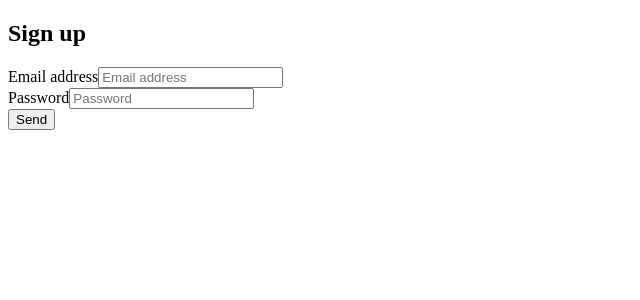
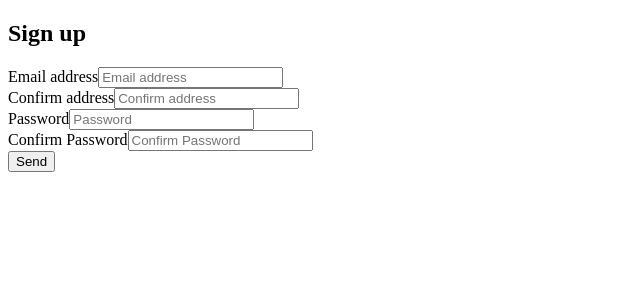
Before and after one commit to igormoraesdev/crypto, a Next.js app in the folder frontend/: page /register in a window 1280 px wide. Shown: the top 300 px of the page, without its empty margins (0-640 px from the left). Built offline with nearby package versions, Linux system fonts and the light colour scheme.

Commit message:
chore: update register layout]

```diff
--- a/frontend/src/screens/Register/index.tsx
+++ b/frontend/src/screens/Register/index.tsx
@@ -25,10 +25,28 @@ const RegisterScreen = () => {
                 required
               />
               <TextInput
+                label="Confirm address"
+                placeholder="Confirm address"
+                id="email-address"
+                name="confirmEmail"
+                type="email"
+                autocomplete="email"
+                required
+              />
+              <TextInput
                 label="Password"
                 placeholder="Password"
                 id="email-address"
                 name="password"
+                type="password"
+                autocomplete="current-password"
+                required
+              />
+              <TextInput
+                label="Confirm Password"
+                placeholder="Confirm Password"
+                id="email-address"
+                name="confirmPassword"
                 type="password"
                 autocomplete="current-password"
                 required
```
